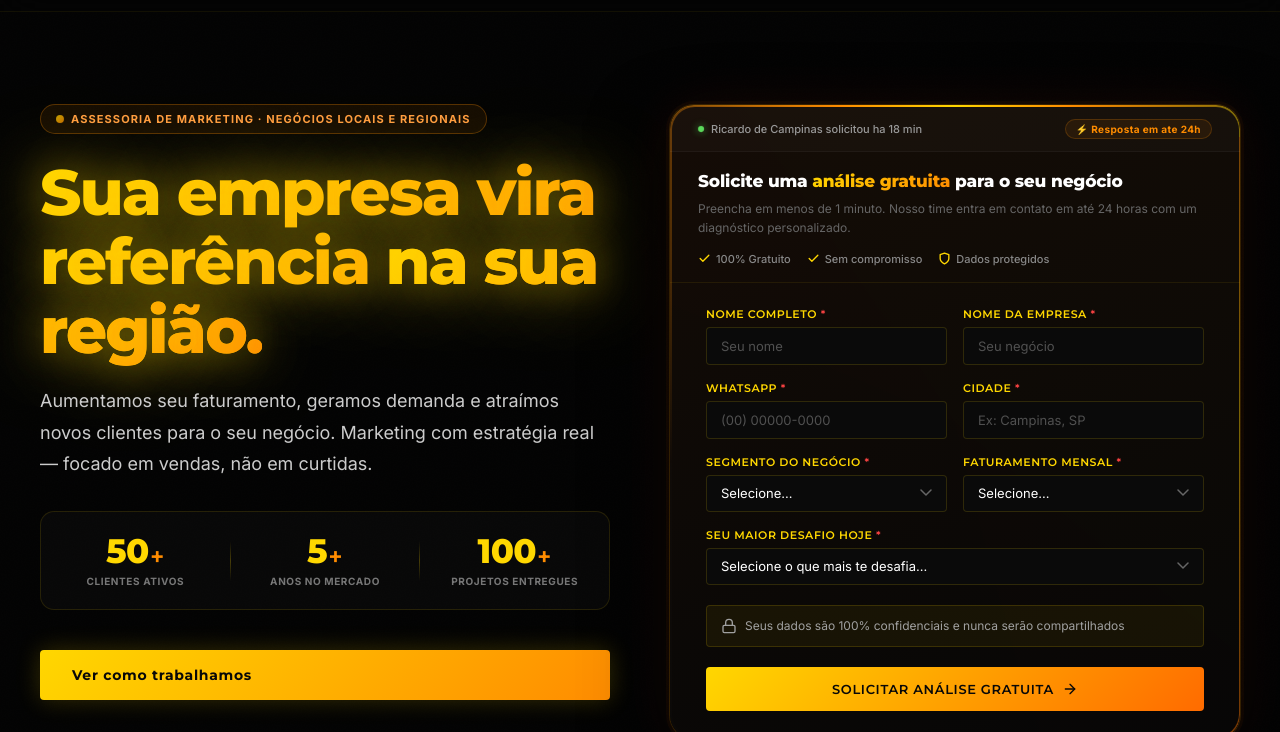
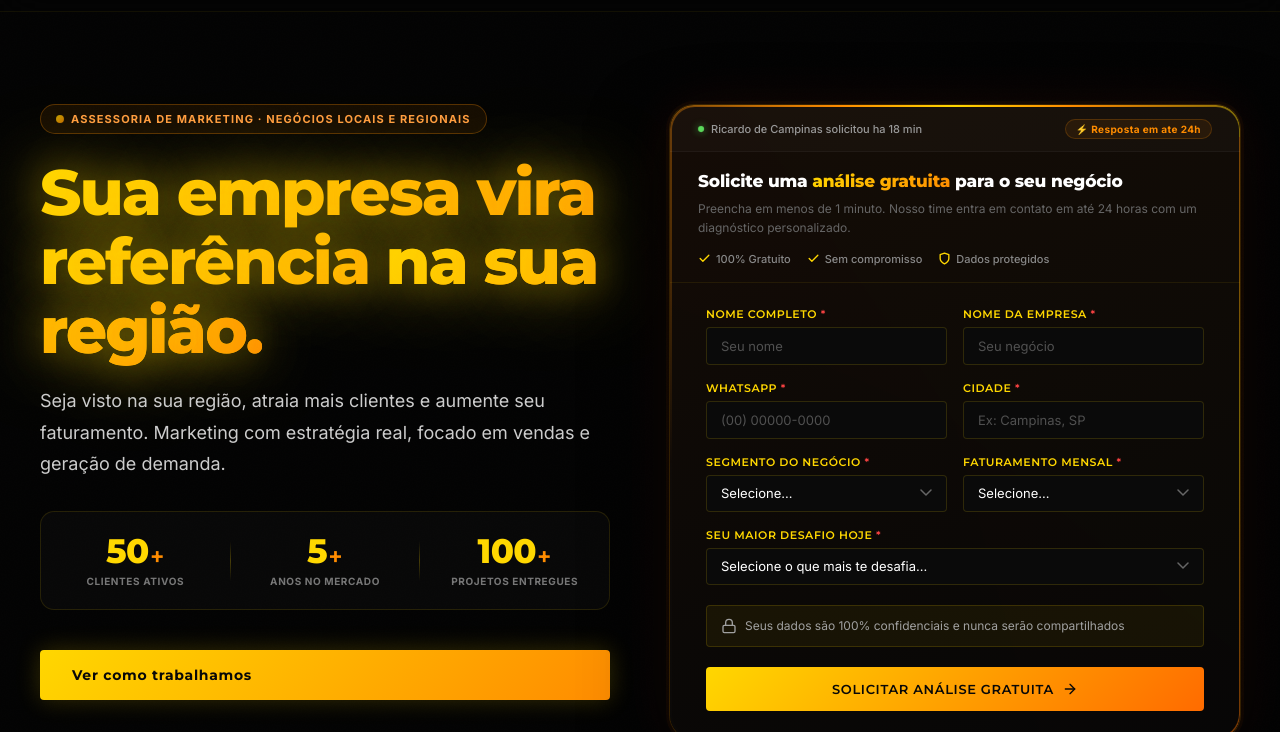
Before and after one commit to eviewmidia-tech/eviewmidia-site, a plain HTML site: page index.html in a window 1280 px wide. Shown: the part 68-800 px from the top of the page. Drawn offline with nearby package versions, Linux system fonts and the light colour scheme.

Commit message:
Atualiza subheadline hero: foco em visibilidade regional e vendas; remove caractere —

```diff
--- a/index.html
+++ b/index.html
@@ -2808,7 +2808,7 @@
     </h1>
 
     <p class="hero-subheadline scroll-reveal">
-     Aumentamos seu faturamento, geramos demanda e atraímos novos clientes para o seu negócio. Marketing com estratégia real — focado em vendas, não em curtidas.
+     Seja visto na sua região, atraia mais clientes e aumente seu faturamento. Marketing com estratégia real, focado em vendas e geração de demanda.
     </p>
 
 
```
